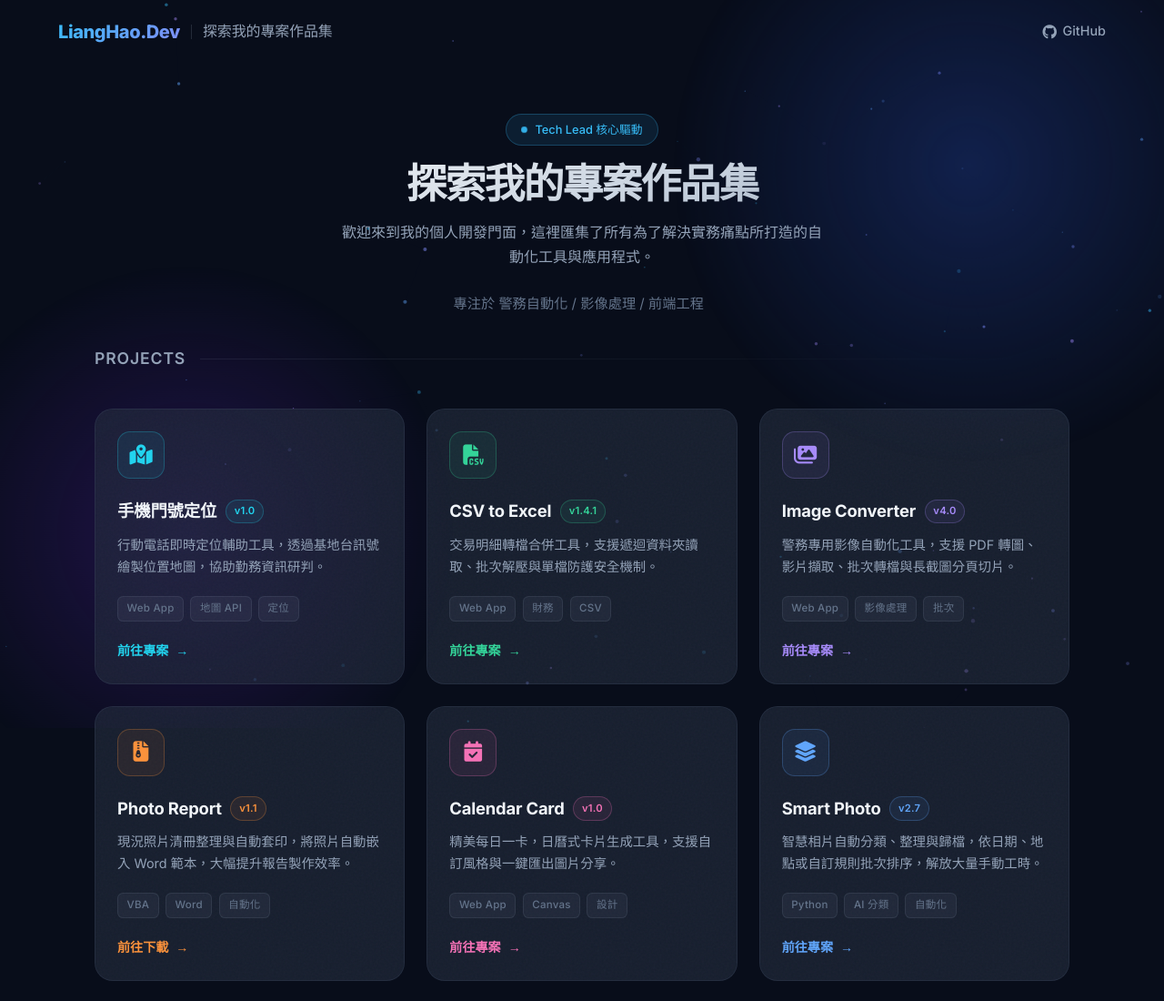
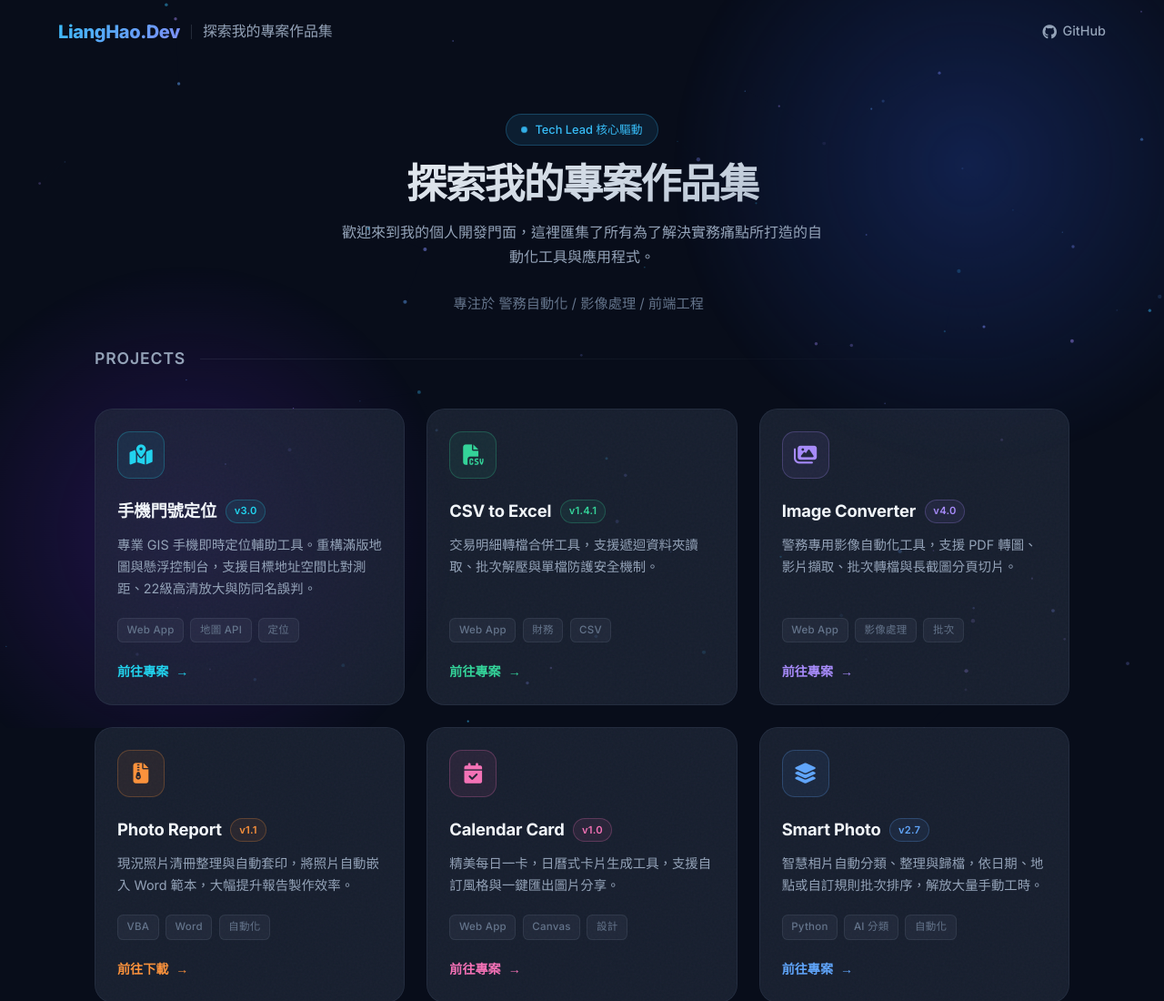
Before and after one commit to lianghao02/home, a plain HTML site: page index.html in a window 1280 px wide. Shown: the top 1100 px of the page at 91% size. Drawn offline with Linux system fonts and the light colour scheme.

Commit message:
Feat: 升級手機門號定位卡片至 v3.0 特性

```diff
--- a/index.html
+++ b/index.html
@@ -757,10 +757,10 @@
               </div>
               <div class="card-title-row">
                 <h2>手機門號定位</h2>
-                <span class="version-badge">v1.0</span>
+                <span class="version-badge">v3.0</span>
               </div>
               <p class="card-desc">
-                行動電話即時定位輔助工具，透過基地台訊號繪製位置地圖，協助勤務資訊研判。
+                專業 GIS 手機即時定位輔助工具。重構滿版地圖與懸浮控制台，支援目標地址空間比對測距、22級高清放大與防同名誤判。
               </p>
               <div class="card-tags">
                 <span class="tag">Web App</span>
```
